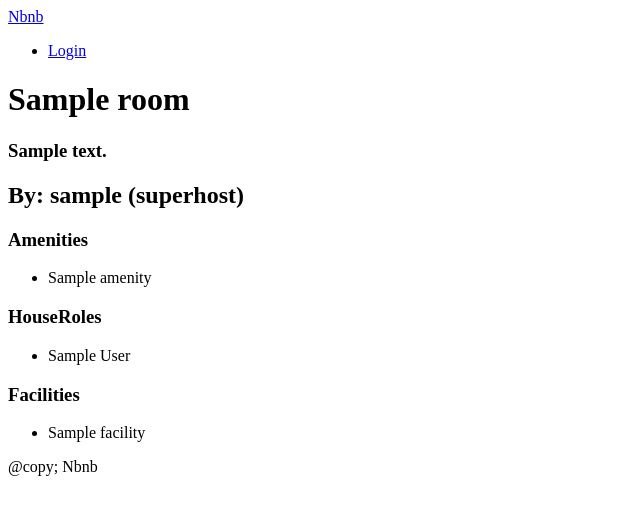
After one commit to miranaky/airbnb_clone_2020, a Django app: page /rooms/1 in a window 1280 px wide. The commit adds this page. Shown: the top 515 px of the page, without its empty margins (0-640 px from the left). Run offline with Django 3.2, Linux system fonts and the light colour scheme; tables that the repository leaves empty hold one stand-in row (values such as "Sample post").

Commit message:
#12room detail view with function

```diff
--- a/config/urls.py
+++ b/config/urls.py
@@ -20,6 +20,7 @@ from django.conf.urls.static import static
 
 urlpatterns = [
     path("", include("core.urls", namespace="core")),
+    path("rooms/", include("rooms.urls", namespace="rooms")),
     path("admin/", admin.site.urls),
 ]
 
--- a/core/urls.py
+++ b/core/urls.py
@@ -2,4 +2,4 @@ from django.urls import path
 from rooms import views as room_views
 
 app_name = "core"
-urlpatterns = [path("", room_views.HomeView.as_view(), name="Home")]
+urlpatterns = [path("", room_views.HomeView.as_view(), name="home")]
--- a/rooms/models.py
+++ b/rooms/models.py
@@ -1,5 +1,6 @@
 from django.db import models
 from django_countries.fields import CountryField
+from django.urls import reverse
 from core import models as core_models
 from users import models as user_models
 
@@ -95,6 +96,9 @@ class Room(core_models.TimeStampedModel):
         self.city = str.capitalize(self.city)
         super(Room, self).save(*args, **kwargs)  # Call the real save() method
 
+    def get_absolute_url(self):
+        return reverse("rooms:detail", kwargs={"pk": self.pk})
+
     def total_rating(self):
         all_reviews = self.reviews.all()
         all_ratings = 0
--- /dev/null
+++ b/rooms/urls.py
@@ -0,0 +1,6 @@
+from django.urls import path
+from . import views
+
+app_name = "rooms"
+
+urlpatterns = [path("<int:pk>", views.room_detail, name="detail")]
--- a/rooms/views.py
+++ b/rooms/views.py
@@ -1,5 +1,6 @@
-from django.utils import timezone
 from django.views.generic import ListView
+from django.http import Http404
+from django.shortcuts import render
 from . import models
 
 
@@ -12,3 +13,11 @@ class HomeView(ListView):
     paginate_orphans = 5
     ordering = "created"
     context_object_name = "rooms"
+
+
+def room_detail(request, pk):
+    try:
+        room = models.Room.objects.get(pk=pk)
+        return render(request, "rooms/detail.html", {"room": room})
+    except models.Room.DoesNotExist:
+        raise Http404()
--- /dev/null
+++ b/templates/404.html
@@ -0,0 +1,5 @@
+{% extends "base.html" %}
+
+{% block contents %}
+    <h1> Page Not Found!! </h1>
+{% endblock contents %}
--- a/templates/partials/headers.html
+++ b/templates/partials/headers.html
@@ -1,5 +1,5 @@
 <header>
-  <a href="/"> Nbnb</a>
+  <a href="{% url "core:home"%}"> Nbnb</a>
   <ul>
     <li><a href="#">Login</a></li>
   </ul>
--- /dev/null
+++ b/templates/rooms/detail.html
@@ -0,0 +1,41 @@
+{% extends "base.html" %}
+
+{% block page_name %}
+ Home
+{% endblock page_name %}
+
+{%block content %}
+<div>
+    <h1>{{room.name}}</h1>
+    <h3>{{room.description}}</h3>
+</div>
+
+<div>
+    <h2> By: {{room.host.username}}
+    {% if room.host.superhost %}
+        (superhost)
+    {% endif %}
+    </h2>
+
+    <h3>Amenities</h3>
+    <ul>
+    {% for a in room.amenities.all  %}
+    <li>{{a}}</li>
+    {% endfor %}
+    </ul>
+
+    <h3>HouseRoles</h3>
+    <ul>
+    {% for r in room.house_rules.all  %}
+    <li>{{r}}</li>
+    {% endfor %}
+    </ul>
+
+    <h3>Facilities</h3>
+    <ul>
+    {% for f in room.facilities.all  %}
+    <li>{{f}}</li>
+    {% endfor %}
+    </ul>
+
+{%endblock content%}
--- a/templates/rooms/room_list.html
+++ b/templates/rooms/room_list.html
@@ -2,7 +2,11 @@
 {% block page_name %} Home {% endblock page_name %}
 {%block content %}
     {% for room in rooms %}
-        <h1>{{room.name}} / ${{room.price}}</h1>
+        <h3>
+            <a href="{% url "rooms:detail" room.pk %}">
+            {{room.name}} / ${{room.price}}
+            </a>
+        </h3>
     {% endfor %}
 
     <h5>
```
